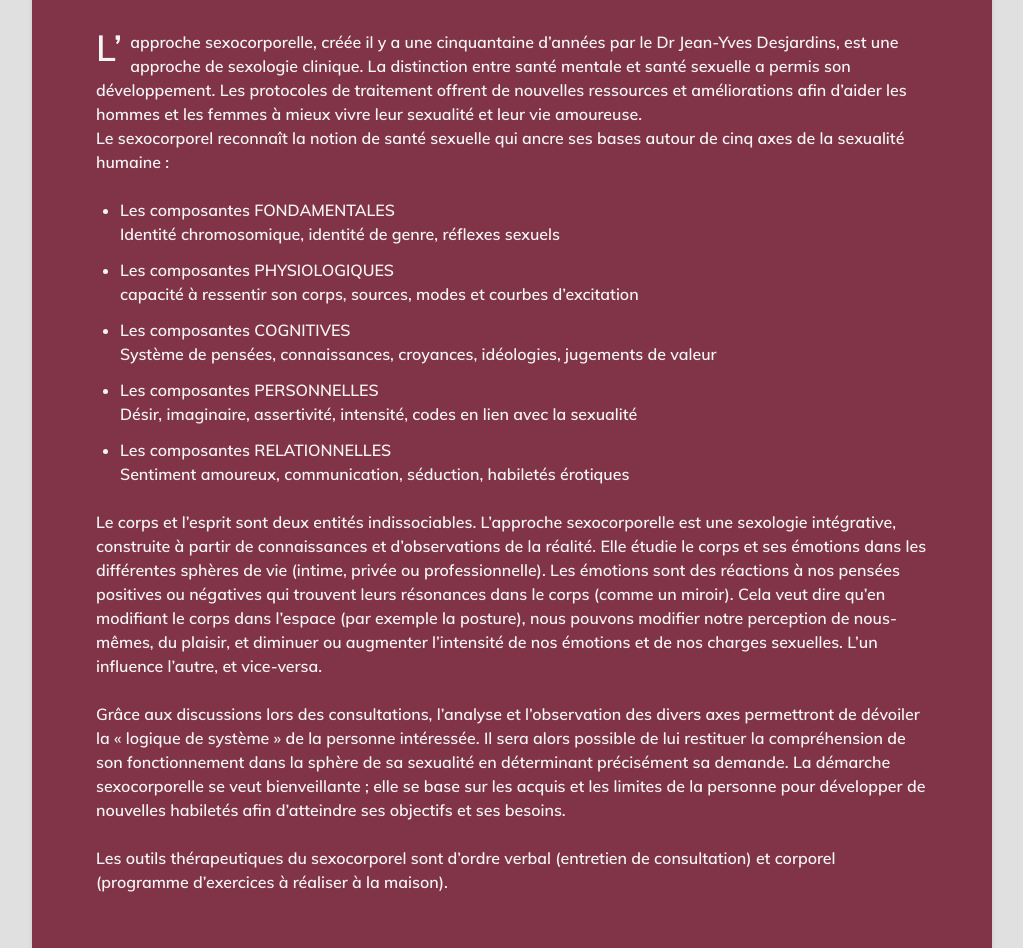
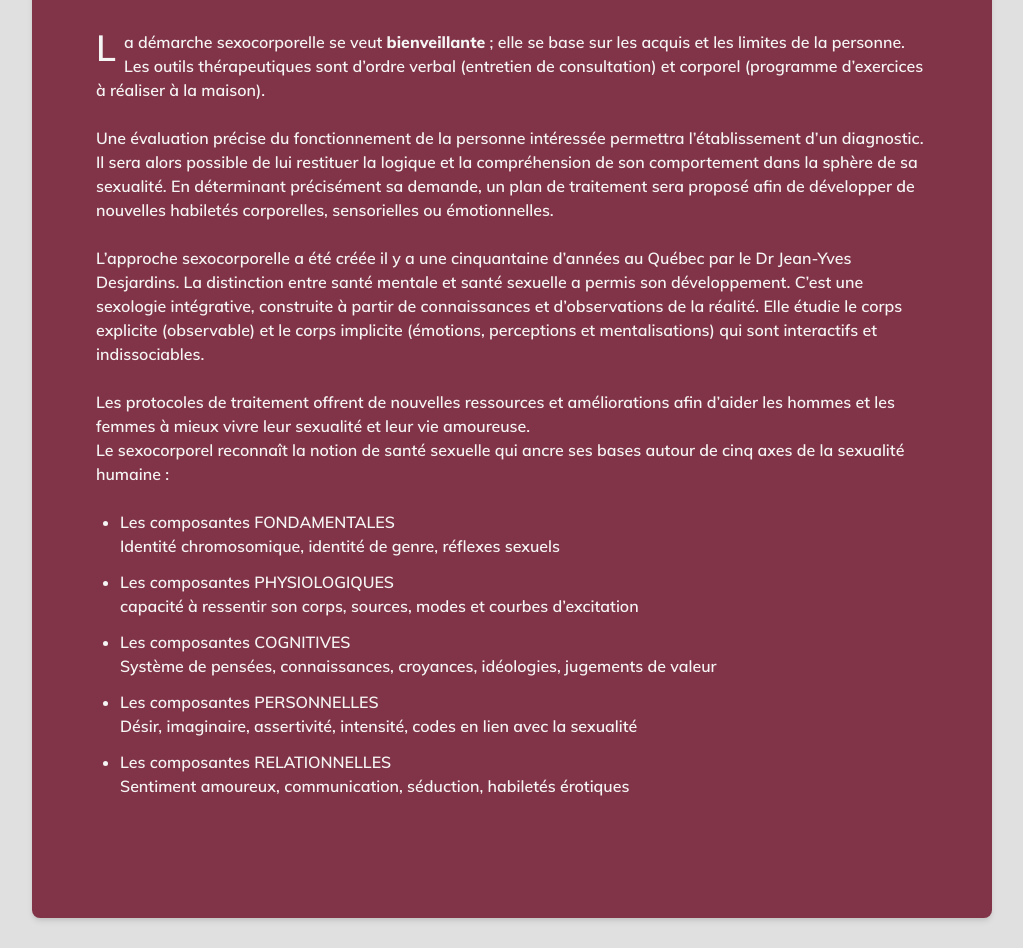
Before and after one commit to winktim/charmillot.cxologue.www, a Nuxt app: page / in a window 1280 px wide. Shown: the part 3944-4892 px from the top of the page, without its empty margins (128-1151 px from the left). Built offline with nearby package versions, Linux system fonts and the light colour scheme.

Commit message:
Updated synthese

```diff
--- a/sections/section-synthese-de-l-approche.vue
+++ b/sections/section-synthese-de-l-approche.vue
@@ -7,12 +7,35 @@
     :fg-color="section.alternateFgColor || section.fgColor"
   >
     <p class="drop-cap">
-      L’approche sexocorporelle, créée il y a une cinquantaine d’années par le
-      Dr Jean-Yves Desjardins, est une approche de sexologie clinique. La
-      distinction entre santé mentale et santé sexuelle a permis son
-      développement. Les protocoles de traitement offrent de nouvelles
-      ressources et améliorations afin d’aider les hommes et les femmes à mieux
-      vivre leur sexualité et leur vie amoureuse.<br />
+      La démarche sexocorporelle se veut <strong>bienveillante</strong> ; elle
+      se base sur les acquis et les limites de la personne. Les outils
+      thérapeutiques sont d’ordre verbal (entretien de consultation) et corporel
+      (programme d’exercices à réaliser à la maison).
+    </p>
+    <br />
+    <p>
+      Une évaluation précise du fonctionnement de la personne intéressée
+      permettra l’établissement d’un diagnostic. Il sera alors possible de lui
+      restituer la logique et la compréhension de son comportement dans la
+      sphère de sa sexualité. En déterminant précisément sa demande, un plan de
+      traitement sera proposé afin de développer de nouvelles habiletés
+      corporelles, sensorielles ou émotionnelles.
+    </p>
+    <br />
+    <p>
+      L’approche sexocorporelle a été créée il y a une cinquantaine d’années au
+      Québec par le Dr Jean-Yves Desjardins. La distinction entre santé mentale
+      et santé sexuelle a permis son développement. C’est une sexologie
+      intégrative, construite à partir de connaissances et d’observations de la
+      réalité. Elle étudie le corps explicite (observable) et le corps implicite
+      (émotions, perceptions et mentalisations) qui sont interactifs et
+      indissociables.
+    </p>
+    <br />
+    <p>
+      Les protocoles de traitement offrent de nouvelles ressources et
+      améliorations afin d’aider les hommes et les femmes à mieux vivre leur
+      sexualité et leur vie amoureuse.<br />
       Le sexocorporel reconnaît la notion de santé sexuelle qui ancre ses bases
       autour de cinq axes de la sexualité humaine :
     </p>
@@ -41,36 +64,6 @@
         Sentiment amoureux, communication, séduction, habiletés érotiques
       </li>
     </ul>
-
-    <p>
-      Le corps et l’esprit sont deux entités indissociables. L’approche
-      sexocorporelle est une sexologie intégrative, construite à partir de
-      connaissances et d’observations de la réalité. Elle étudie le corps et ses
-      émotions dans les différentes sphères de vie (intime, privée ou
-      professionnelle). Les émotions sont des réactions à nos pensées positives
-      ou négatives qui trouvent leurs résonances dans le corps (comme un
-      miroir). Cela veut dire qu’en modifiant le corps dans l’espace (par
-      exemple la posture), nous pouvons modifier notre perception de nous-mêmes,
-      du plaisir, et diminuer ou augmenter l’intensité de nos émotions et de nos
-      charges sexuelles. L’un influence l’autre, et vice-versa.
-    </p>
-    <br />
-    <p>
-      Grâce aux discussions lors des consultations, l’analyse et l’observation
-      des divers axes permettront de dévoiler la « logique de système » de la
-      personne intéressée. Il sera alors possible de lui restituer la
-      compréhension de son fonctionnement dans la sphère de sa sexualité en
-      déterminant précisément sa demande. La démarche sexocorporelle se veut
-      bienveillante ; elle se base sur les acquis et les limites de la personne
-      pour développer de nouvelles habiletés afin d’atteindre ses objectifs et
-      ses besoins.
-    </p>
-    <br />
-    <p>
-      Les outils thérapeutiques du sexocorporel sont d’ordre verbal (entretien
-      de consultation) et corporel (programme d’exercices à réaliser à la
-      maison).
-    </p>
   </app-section>
 </template>
 <script>
```
